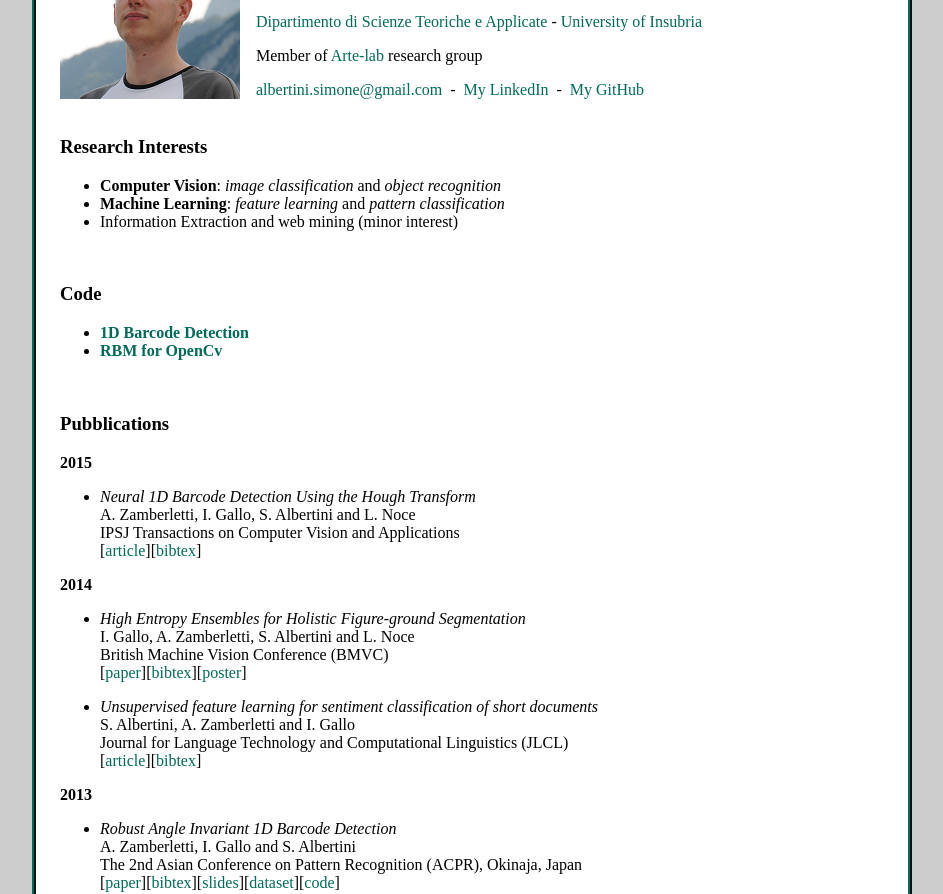
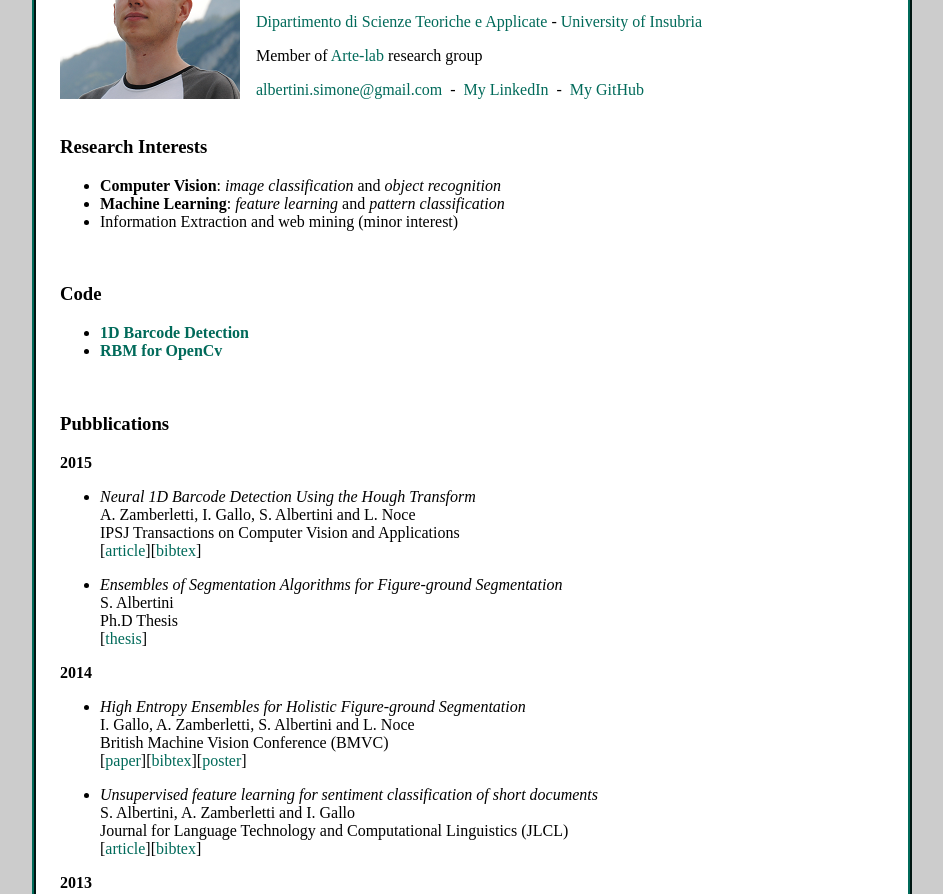
Before and after one commit to SimoneAlbertini/SimoneAlbertini, a plain HTML site: page index.html in a window 1280 px wide. Shown: the part 206-1100 px from the top of the page, without its empty margins (168-1111 px from the left). Drawn offline with Linux system fonts and the light colour scheme.

Commit message:
aggiunta tesi pdh

```diff
--- a/index.html
+++ b/index.html
@@ -100,6 +100,13 @@
 						[<a href="https://www.jstage.jst.go.jp/article/ipsjtcva/7/0/7_1/_pdf">article</a>][<a href="http://artelab.dista.uninsubria.it/res/research/bibtex/2015/2015_zamberletti_ipsj.txt">bibtex</a>]
 				</li>
 		</ul>
+		<ul>
+			<li><p><em>Ensembles of Segmentation Algorithms for Figure-ground Segmentation</em><br/>
+						S. Albertini<br/>
+						Ph.D Thesis<br/>
+						[<a href="res/papers/2015/phd_thesis_albertini.pdf">thesis</a>]
+				</li>
+		</ul>
 		<strong>2014</strong>
 		<ul>
 			<li><p><em>High Entropy Ensembles for Holistic Figure-ground Segmentation</em><br/>
```
Also changed, not shown: 1 other file.
